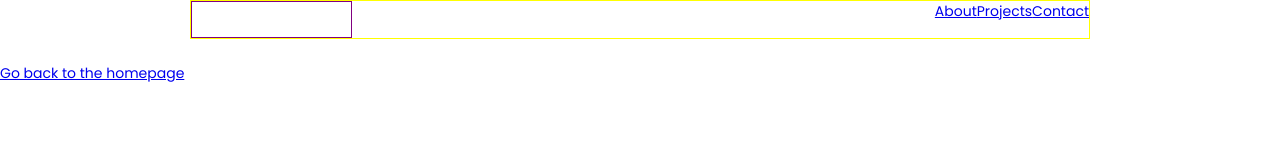
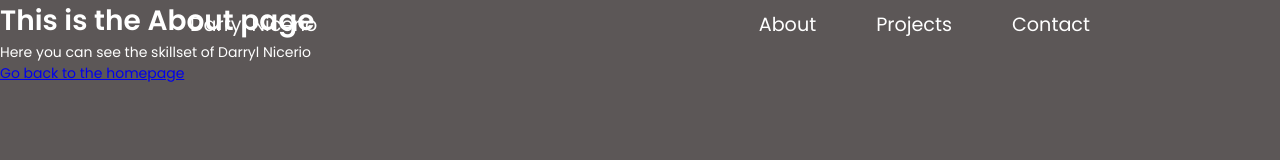
Before and after one commit to dnicerio/dnicerio.github.io, a Gatsby site: page /about in a window 1280 px wide. Built offline with nearby package versions, Linux system fonts and the light colour scheme; Gatsby itself is replaced by a stand-in of ours.

Commit message:
feat: added image background on homepage and hover animation to navbar links

```diff
--- a/package.json
+++ b/package.json
@@ -2,7 +2,7 @@
   "name": "gatsby-starter-default",
   "private": true,
   "description": "A simple starter to get up and developing quickly with Gatsby",
-  "version": "0.1.0",
+  "version": "0.2.0",
   "author": "Kyle Mathews <mathews.kyle@gmail.com>",
   "dependencies": {
     "gatsby": "^2.21.37",
--- a/src/components/header.css
+++ b/src/components/header.css
@@ -5,13 +5,9 @@
   position: fixed;
   left: 0;
   right: 0;
-  margin: 0 auto;
+  margin: 0px auto;
+  padding: 10px 0px;
   max-width: 900px;
-  border: 1px solid yellow;
-}
-
-.nav-title {
-  border: 1px solid purple;
 }
 
 .nav-links {
@@ -21,5 +17,16 @@
 
 li {
   list-style: none;
+  margin-left: 60px;
+}
+
+.link {
   text-decoration: none;
+  color: white;
+  font-size: 1.2rem;
+  transition: all 0.2s ease-out;
 }
+
+.link:hover {
+  color: #62929a;
+}
--- a/src/components/header.js
+++ b/src/components/header.js
@@ -8,22 +8,21 @@ const Header = ({ siteTitle }) => (
   <header className="navbar">
     <div className="nav-title">
       <p className="title">
-        <Link
-          to="/"
-          style={{
-            textDecoration: `none`,
-            color: `white`,
-            fontSize: `24px`
-          }}
-        >
+        <Link to="/" className="link">
           {siteTitle}
         </Link>
       </p>
     </div>
     <ul className="nav-links">
-      <li><Link to="/about/">About</Link></li>
-      <li><Link to="/projects/">Projects</Link></li>
-      <li><Link to="/contact/">Contact</Link></li>
+      <li>
+        <Link to="/about/" className="link">About</Link>
+      </li>
+      <li>
+        <Link to="/projects/" className="link">Projects</Link>
+      </li>
+      <li>
+        <Link to="/contact/" className="link">Contact</Link>
+      </li>
     </ul>
   </header>
 )
--- /dev/null
+++ b/src/pages/about.css
@@ -0,0 +1,7 @@
+.about-container {
+    display: flex;
+    flex-direction: column;
+    height: 100vh;
+    overflow: hidden;
+    background-color: #5c5757;
+}
--- a/src/pages/about.js
+++ b/src/pages/about.js
@@ -4,12 +4,16 @@ import { Link } from "gatsby"
 import Layout from "../components/layout"
 import SEO from "../components/seo"
 
+import './about.css'
+
 const AboutPage = () => (
   <Layout>
-    <SEO title="About" />
-    <h1>This is the About page</h1>
-    <p>Here you can see the skillset of Darryl Nicerio</p>
-    <Link to="/">Go back to the homepage</Link>
+    <div className="about-container">
+      <SEO title="About" />
+      <h1>This is the About page</h1>
+      <p>Here you can see the skillset of Darryl Nicerio</p>
+      <Link to="/">Go back to the homepage</Link>
+    </div>
   </Layout>
 )
 
--- a/src/pages/index.css
+++ b/src/pages/index.css
@@ -3,7 +3,8 @@
   flex-direction: column;
   height: 100vh;
   overflow: hidden;
-  background-color: #5c5757;
+  background: linear-gradient(rgba(0,0,0,0.5), rgba(0,0,0,0.5)), url('../images/bg-index.jpg') center center;
+  background-size: cover;
 }
 
 .header-container {
--- a/src/pages/index.js
+++ b/src/pages/index.js
@@ -12,7 +12,6 @@ const IndexPage = () => (
         <SEO title="Home" />
         <h1 className="main-header">Hi! I'm <span>Darryl Nicerio</span>.</h1>
         <p className="sub-header">aspiring <span>front-end</span> web developer.</p>
-        {/* <Link to="/about/">Go to About page</Link> */}
       </div>
     </div>
   </Layout>
```
Also changed, not shown: src/pages/contact.css (added, +7 -0 lines), src/pages/contact.js (+8 -4 lines), src/pages/projects.css (added, +7 -0 lines), src/pages/projects.js (+8 -4 lines), src/images/bg-index.jpg (added), src/images/main.jpg (added).
